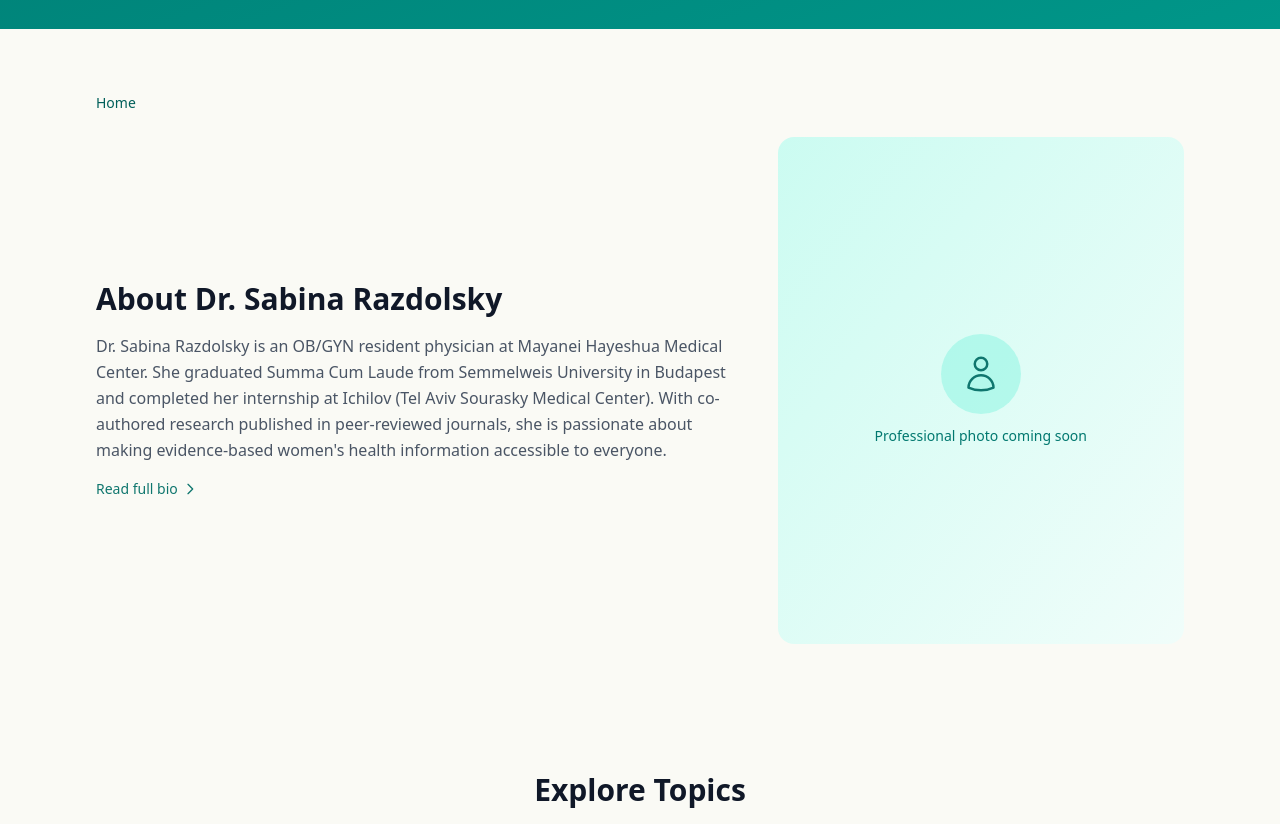
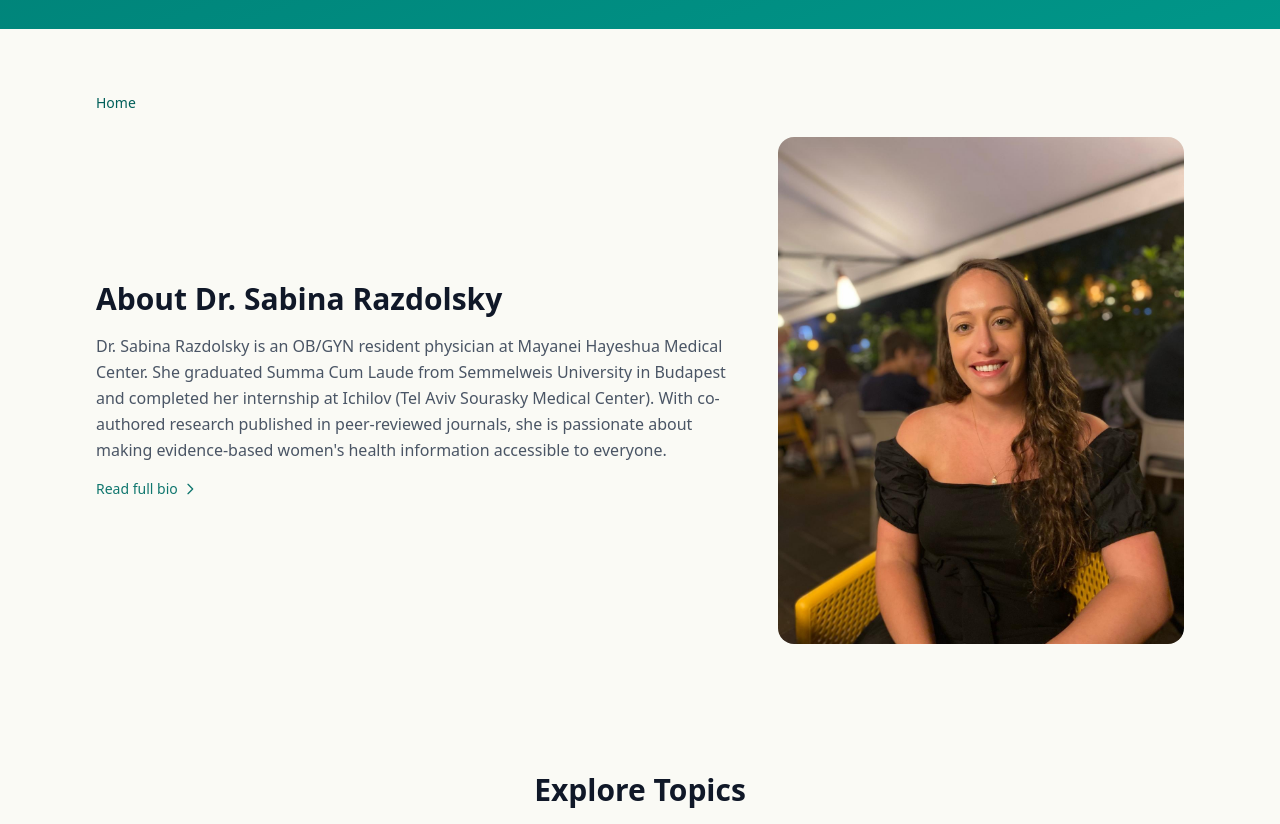
Before and after one commit to danielrozin/DrSabinaRazdolsky, a Next.js app: page / in a window 1280 px wide. Shown: the part 540-1364 px from the top of the page. Built offline with nearby package versions, Linux system fonts and the light colour scheme.

Commit message:
Add Dr. Razdolsky photo and GitHub Pages deployment
Co-Authored-By: Claude Opus 4.6 (1M context) <noreply@anthropic.com>

```diff
--- a/src/app/about/page.tsx
+++ b/src/app/about/page.tsx
@@ -48,17 +48,16 @@ export default function AboutPage() {
 
         {/* Header */}
         <div className="mt-6 grid gap-8 lg:grid-cols-3 items-start">
-          {/* Photo placeholder */}
+          {/* Photo */}
           <div className="lg:col-span-1">
-            <div className="aspect-[3/4] rounded-2xl bg-gradient-to-br from-teal-100 to-teal-50 flex items-center justify-center">
-              <div className="text-center p-4">
-                <div className="mx-auto h-16 w-16 rounded-full bg-teal-200/60 flex items-center justify-center">
-                  <svg className="h-8 w-8 text-[#0F766E]" fill="none" viewBox="0 0 24 24" stroke="currentColor" strokeWidth={1.5}>
-                    <path strokeLinecap="round" strokeLinejoin="round" d="M15.75 6a3.75 3.75 0 11-7.5 0 3.75 3.75 0 017.5 0zM4.501 20.118a7.5 7.5 0 0114.998 0A17.933 17.933 0 0112 21.75c-2.676 0-5.216-.584-7.499-1.632z" />
-                  </svg>
-                </div>
-                <p className="mt-2 text-xs text-teal-700">Professional photo coming soon</p>
-              </div>
+            <div className="aspect-[3/4] overflow-hidden rounded-2xl">
+              <img
+                src="/images/dr-sabina-razdolsky.jpg"
+                alt="Dr. Sabina Razdolsky, OB/GYN Resident Physician"
+                className="h-full w-full object-cover object-top"
+                width={400}
+                height={533}
+              />
             </div>
           </div>
 
--- a/src/app/page.tsx
+++ b/src/app/page.tsx
@@ -128,15 +128,14 @@ export default function HomePage() {
               </Link>
             </div>
             <div className="lg:col-span-2">
-              <div className="aspect-[4/5] rounded-2xl bg-gradient-to-br from-teal-100 to-teal-50 flex items-center justify-center">
-                <div className="text-center p-6">
-                  <div className="mx-auto h-20 w-20 rounded-full bg-teal-200/60 flex items-center justify-center">
-                    <svg className="h-10 w-10 text-[#0F766E]" fill="none" viewBox="0 0 24 24" stroke="currentColor" strokeWidth={1.5}>
-                      <path strokeLinecap="round" strokeLinejoin="round" d="M15.75 6a3.75 3.75 0 11-7.5 0 3.75 3.75 0 017.5 0zM4.501 20.118a7.5 7.5 0 0114.998 0A17.933 17.933 0 0112 21.75c-2.676 0-5.216-.584-7.499-1.632z" />
-                    </svg>
-                  </div>
-                  <p className="mt-3 text-sm text-teal-700 font-medium">Professional photo coming soon</p>
-                </div>
+              <div className="aspect-[4/5] overflow-hidden rounded-2xl">
+                <img
+                  src="/images/dr-sabina-razdolsky.jpg"
+                  alt="Dr. Sabina Razdolsky, OB/GYN Resident Physician"
+                  className="h-full w-full object-cover object-top"
+                  width={400}
+                  height={500}
+                />
               </div>
             </div>
           </div>
```
Also changed, not shown: public/images/dr-sabina-razdolsky.jpg (added).
